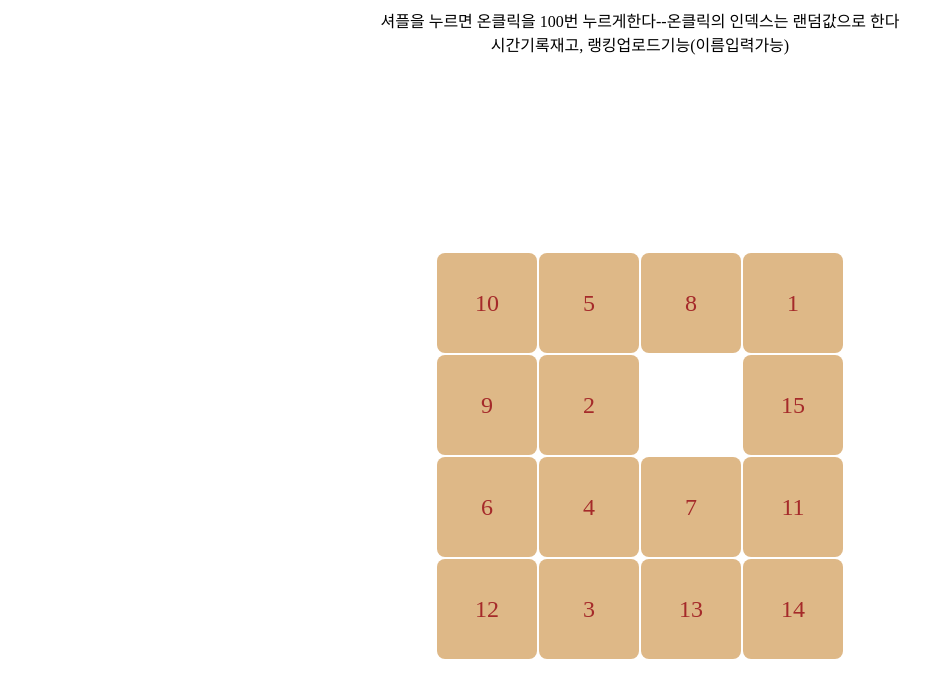
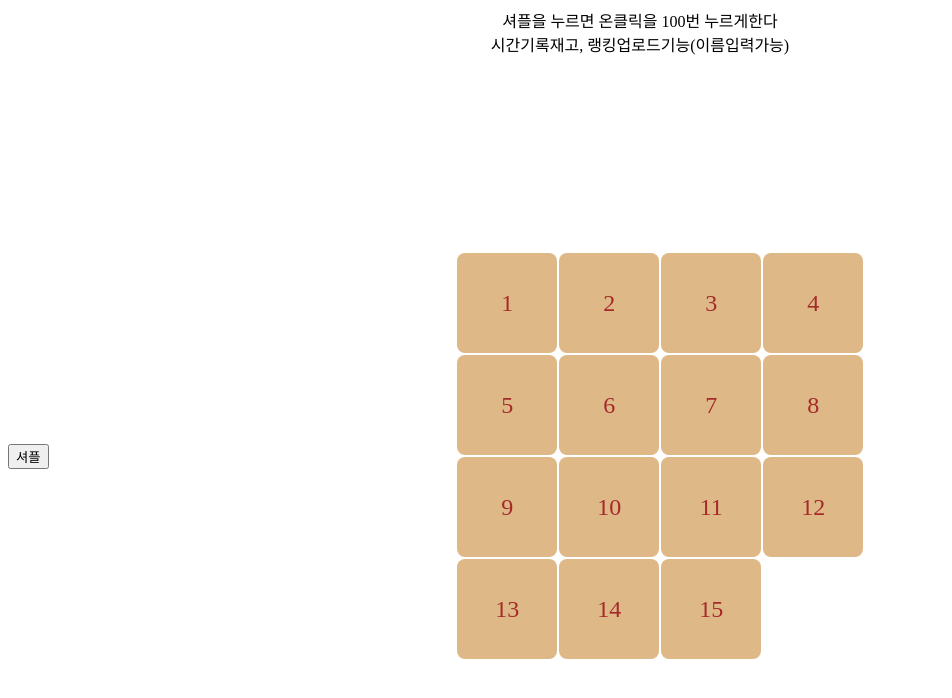
Before and after one commit to jeontw/Puzzle, a React (Create React App) app: page / in a window 1280 px wide. Shown: the top 698 px of the page, without its empty margins (0-952 px from the left). Built offline with nearby package versions, Linux system fonts and the light colour scheme.

Commit message:
셔플 수정

```diff
--- a/src/App.js
+++ b/src/App.js
@@ -5,7 +5,7 @@ import "./App.css"
 const App = () => {
     return (
         <div className="App">
-            <div>셔플을 누르면 온클릭을 100번 누르게한다--온클릭의 인덱스는 랜덤값으로 한다</div>
+            <div>셔플을 누르면 온클릭을 100번 누르게한다</div>
             <div>시간기록재고, 랭킹업로드기능(이름입력가능)</div>
             <Puzzle />
         </div>
--- a/src/Puzzle.jsx
+++ b/src/Puzzle.jsx
@@ -6,13 +6,9 @@ const Puzzle = () => {
 
     function 보드생성() {
         const 숫자들 = [...Array(15).keys(), null];
-        return shuffleArray(숫자들);
+        return 숫자들;
     }
 
-    function shuffleArray(array) {
-        return array.sort(() => Math.random() - 0.5);
-        //아무거나 랜덤으로 클릭하기
-    }
 
     const handleTileClick = (인덱스) => {
         const 빈칸인덱스 = 보드.indexOf(null);
@@ -62,8 +58,22 @@ const Puzzle = () => {
         }
     };
 
+
+    const handleClick = () => {
+        for (let i = 0; i < 5; i++) {
+            const 랜덤인덱스 = Math.floor(Math.random() * 보드.length);
+            handleTileClick(랜덤인덱스);
+        }
+    };
+
+
     return (
         <div className='퍼즐'>
+            <div>
+
+                <button onClick={handleClick}>셔플</button>
+
+            </div>
             <div className="퍼즐-컨테이너">
                 {보드.map((값, 인덱스) => {
                     return (
```
Also changed, not shown: src/Sp.jsx (added, +17 -0 lines).
